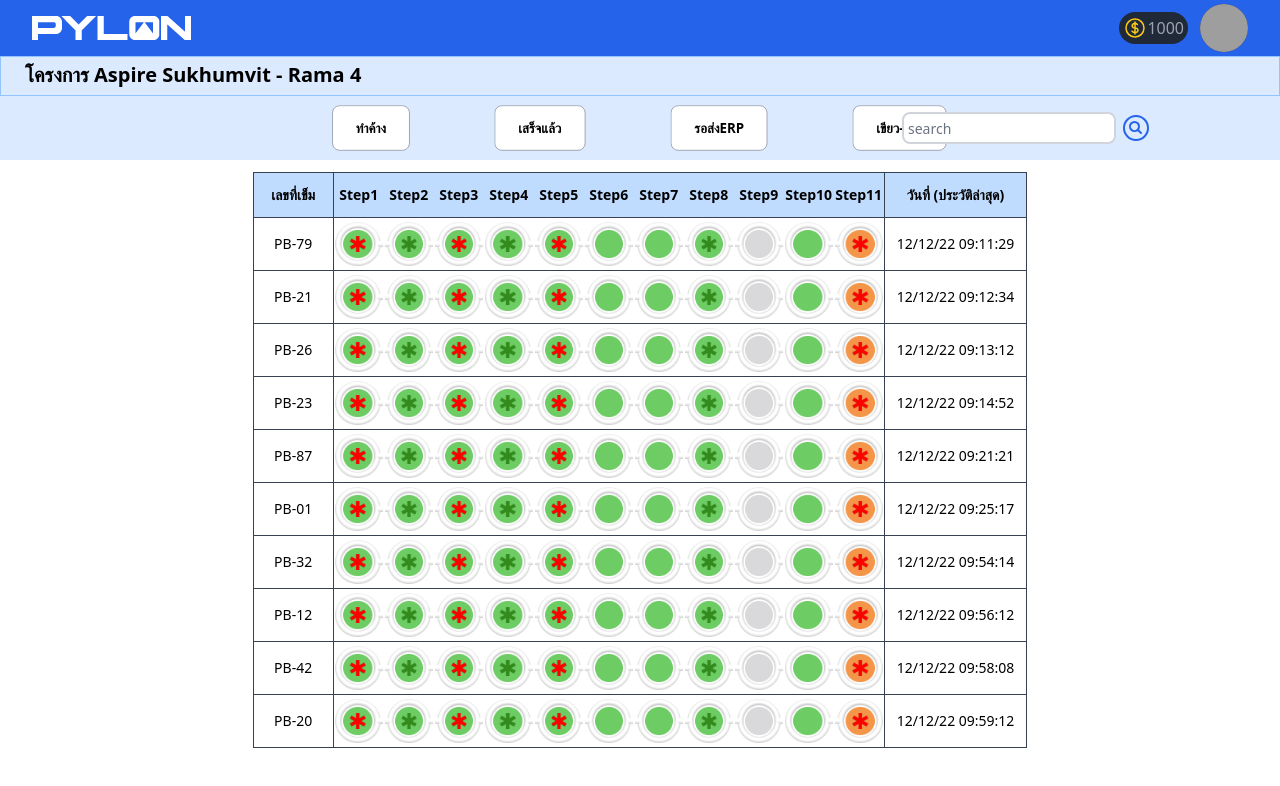
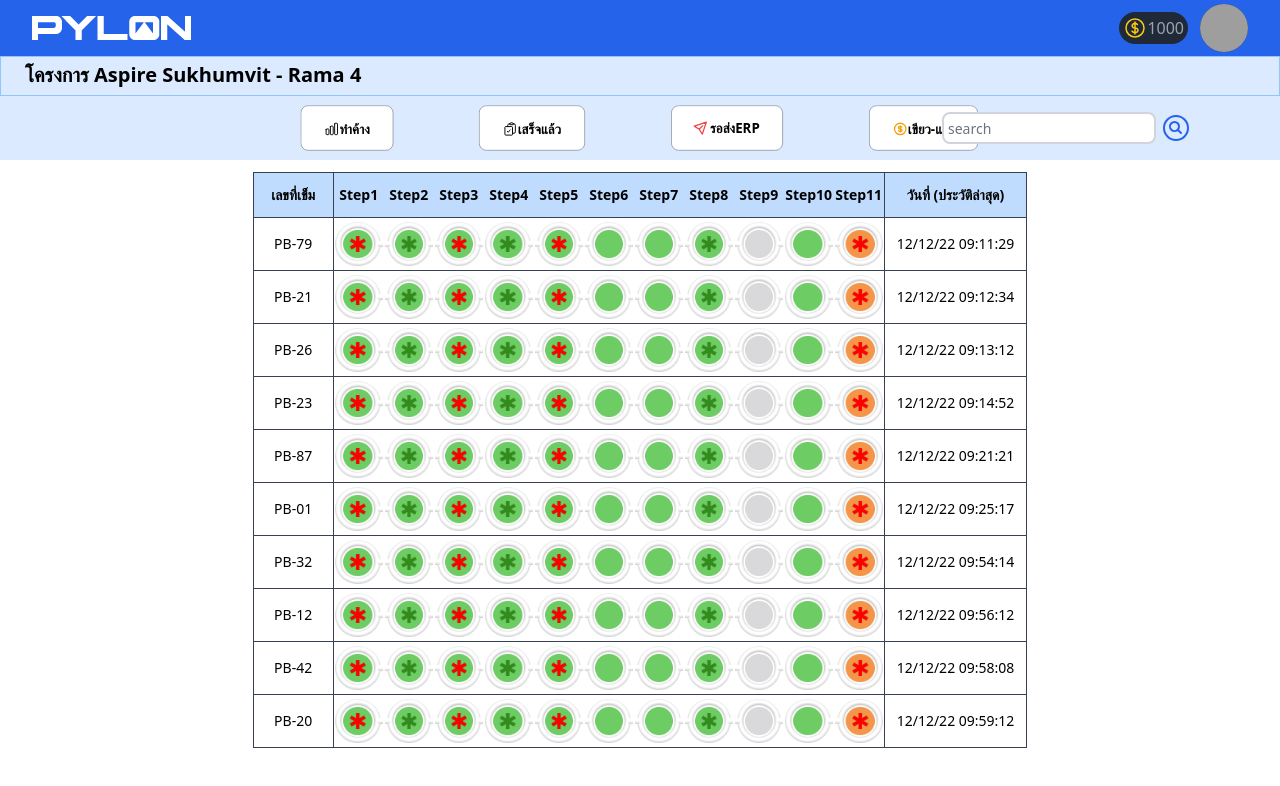
Before and after one commit to thatbeer/react_qcreport, a React (Create React App) app: page /1 in a window 1280 px wide. Shown: the top 786 px of the page. Built offline with nearby package versions, Linux system fonts and the light colour scheme; sample sign-in values are in the browser's storage; grey boxes are pictures that could not be loaded.

Commit message:
add dummy icon to filter bar

```diff
--- a/src/page/ProjectPage.jsx
+++ b/src/page/ProjectPage.jsx
@@ -1,6 +1,7 @@
 import React , {useMemo , useEffect , useState } from 'react'
 import { useLocation , Link , useNavigate } from 'react-router-dom';
-import { MagnifyingGlassCircleIcon , CheckIcon } from '@heroicons/react/24/outline'
+import { MagnifyingGlassCircleIcon , CheckIcon , ClipboardDocumentCheckIcon ,ChartBarIcon } from '@heroicons/react/24/outline'
+
 // import TableContent from '../components/tablecotent';
 // import Progressbar from '../components/progressbar';
 import Subnavbar from '../components/Subnavbar';
@@ -107,29 +108,31 @@ function ProjectPage() {
                             className={`btn btn-primary mx-10 focus:bg-green-200
                             ${  filter === "ทำค้าง" ? "bg-blue-300" : "bg-white"  }
                             border border-gray-400 py-4 px-6 rounded-lg`}>
-                                ทำค้าง
+                               <ChartBarIcon className='w-4 h-4 relative left-0' /> ทำค้าง
                         </button>
                         <button onClick={() => {setFilter("เสร็จแล้้ว")}}                value={"เสร็จแล้ว"}
                             className={`btn btn-primary mx-10 focus:bg-green-200
                             ${  filter === "เสร็จแล้้ว" ? "bg-green-300" : "bg-white"  }
                             border border-gray-400 py-4 px-6 rounded-lg`}>
-                                เสร็จแล้ว
+                               <ClipboardDocumentCheckIcon className='w-4 h-4 relative left-0' /> เสร็จแล้ว
                         </button>
                         <button onClick={() => {setFilter("รอส่งerp")}}                value={"รอส่งerp"}
                             className={`btn btn-primary mx-10 focus:bg-red-200
                             ${  filter === "รอส่งerp" ? "bg-red-300" : "bg-white"  }
                             border border-gray-400 py-4 px-6 rounded-lg`}>
-                                รอส่งerp
+                               <svg class={` rotate-45  -mt-1 w-4 h-4 text-red-500  duration-300`} fill="none" stroke="currentColor" viewBox="0 0 24 24" xmlns="http://www.w3.org/2000/svg"><path stroke-linecap="round" stroke-linejoin="round" stroke-width="2" d="M12 19l9 2-9-18-9 18 9-2zm0 0v-8"></path></svg>
+                               รอส่งerp
                         </button>
                         <button onClick={() => {setFilter("เขียวแดง")}}                value={"เขียวแดง"}
                             className={`btn btn-primary mx-10 focus:bg-yellow-200
                             ${  filter === "เขียวแดง" ? "bg-yellow-300" : "bg-white"  }
                              border border-gray-400 py-4 px-6 rounded-lg`}>
+                                <svg className={`  w-4 h-4 text-amber-500  `} fill="none" stroke="currentColor" viewBox="0 0 24 24" xmlns="http://www.w3.org/2000/svg"><path stroke-linecap="round" stroke-linejoin="round" stroke-width="2" d="M12 8c-1.657 0-3 .895-3 2s1.343 2 3 2 3 .895 3 2-1.343 2-3 2m0-8c1.11 0 2.08.402 2.599 1M12 8V7m0 1v8m0 0v1m0-1c-1.11 0-2.08-.402-2.599-1M21 12a9 9 0 11-18 0 9 9 0 0118 0z"></path></svg>
                             เขียว-แดง
                         </button>
                     </div>
                     {/* search bar section */}
-                    <div className='relative  xl:absolute xl:right-[7.5rem] flex  text-gray-700 mx-auto xl:mx-2'>
+                    <div className='relative  xl:absolute xl:right-[5rem] flex  text-gray-700 mx-auto xl:mx-2'>
                         <input type={'search'} name="search" placeholder='search'
                             className='border-2 lg:w-full  border-gray-300 bg-white h-8  px-1 rounded-lg text-sm focus:outline-none'/>
                         <button type='submit' className='relative '>
--- a/src/page/SidePage.jsx
+++ b/src/page/SidePage.jsx
@@ -49,13 +49,14 @@ function SidePage() {
 
                     </div>
 
+                   <button className='btn border-2 btn-primary'>ทั้งหมด</button>
 
                 </div>
             </div>
                     <hr/>
 
 
-                   <MyRadioGroup />
+
         </div>
     </>
   )
```
